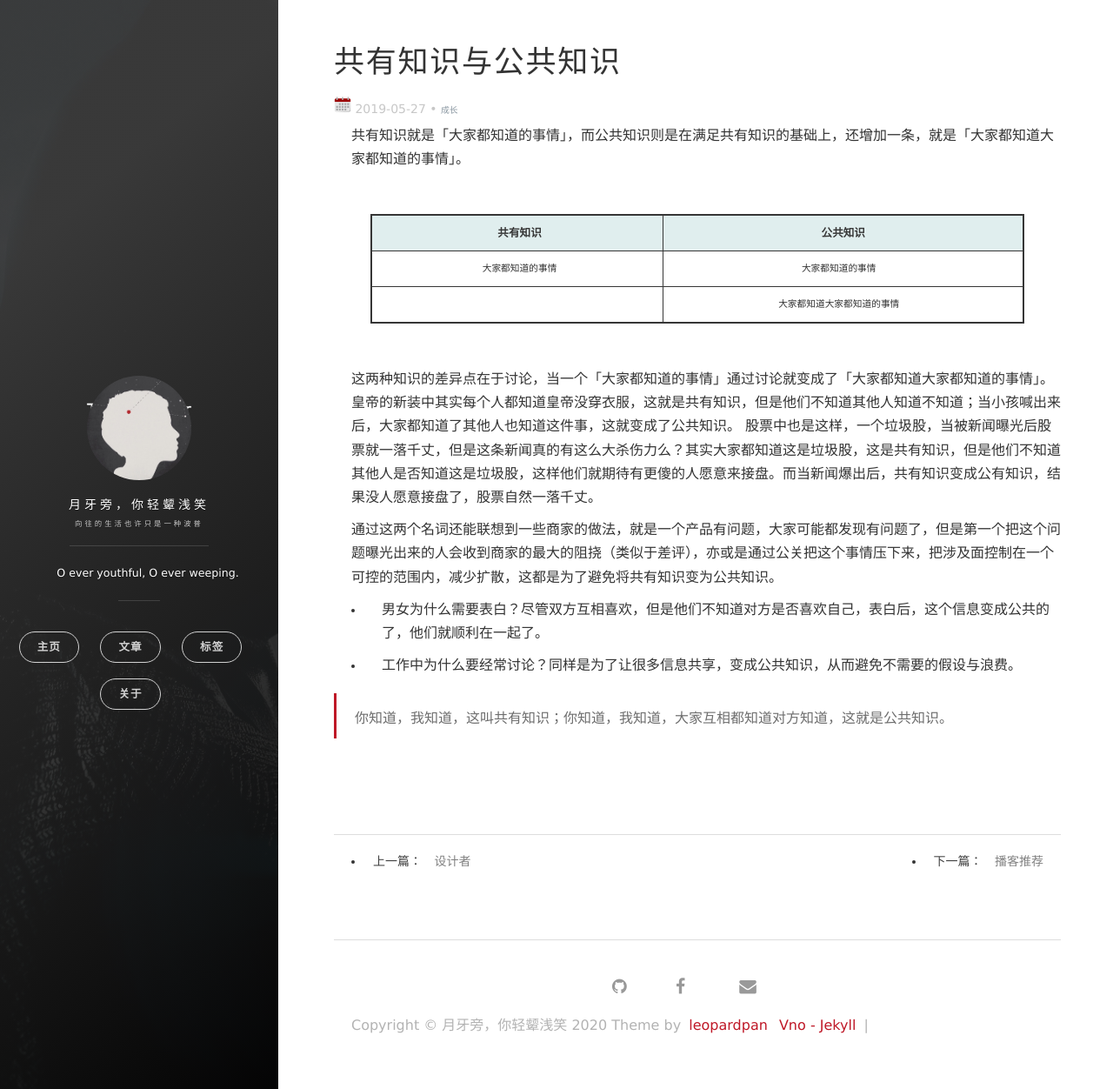
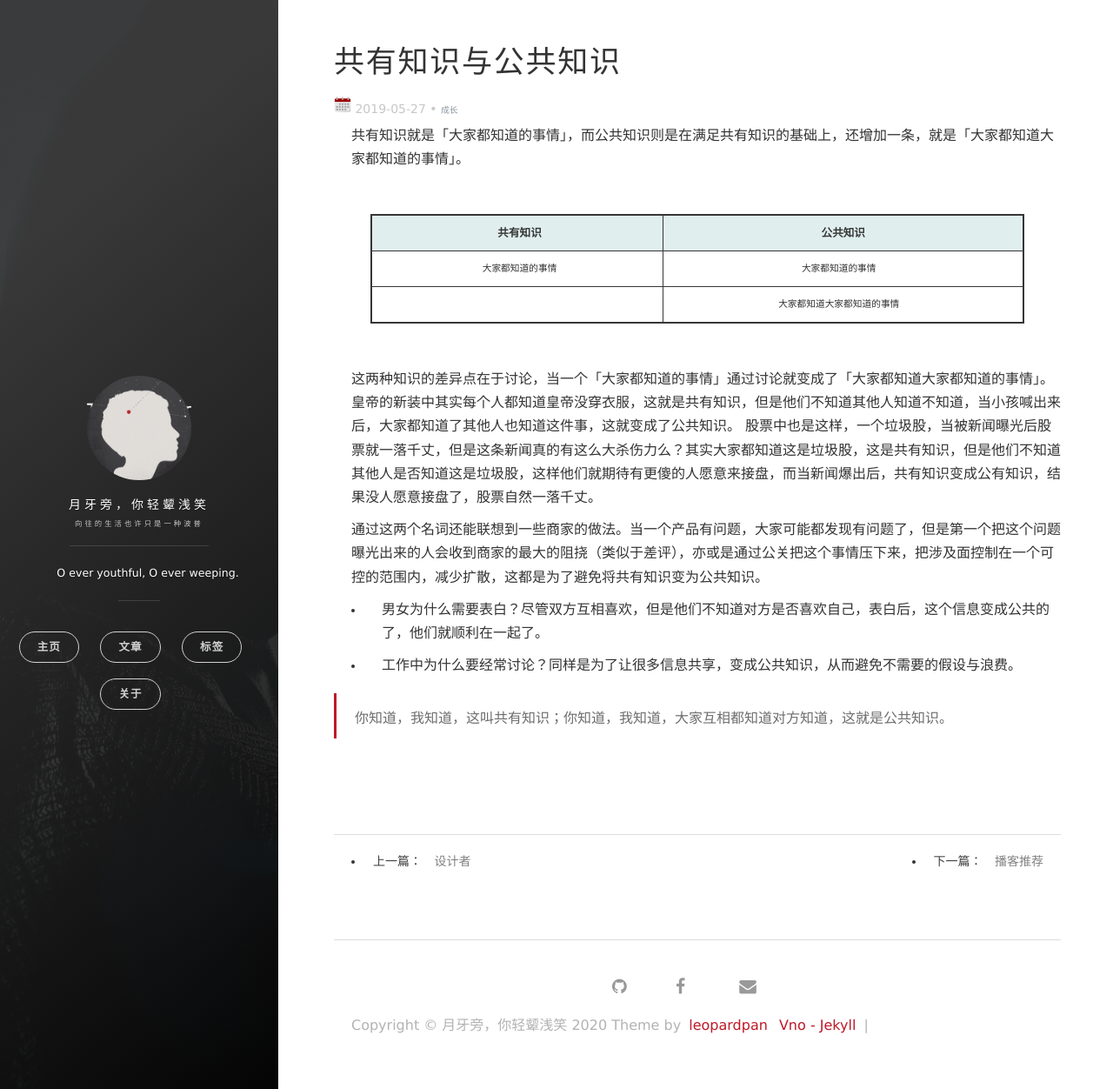
Before and after one commit to TechDreamer1125/TechDreamer1125.github.io, a Jekyll site: the page built from _posts/2019-06-20-common_knowledge.markdown, in a window 1280 px wide and 1252 px high. Shown: the whole window at 87% size. Built offline with Jekyll 4.4.1, drawn with Linux system fonts in a browser that asks for light colours; nearby versions of some CDN libraries; comment, search, counter and statistics services are not loaded.

Commit message:
提交本地未上传文件；修改以前文件的格式错误

````diff
--- a/_posts/2017-03-13-i-never-believe.markdown
+++ b/_posts/2017-03-13-i-never-believe.markdown
@@ -2,7 +2,7 @@
 layout: post
 title: 我从不曾相信
 date: 2017-03-13
-tag: 诗
+tag: 成长
 ---
 
 > 高中同学写的诗
--- a/_posts/2017-10-20-Linux-Command.markdown
+++ b/_posts/2017-10-20-Linux-Command.markdown
@@ -177,6 +177,7 @@ tmpfs           783M     0  783M   0% /run/user/1003
 ```
 
 - fdisk -l 获得机器中所有的硬盘的分区
+
 ```
 Disk /dev/vda: 53.7 GB, 53687091200 bytes, 104857600 sectors
 Units = sectors of 1 * 512 = 512 bytes
--- a/_posts/2019-06-20-common_knowledge.markdown
+++ b/_posts/2019-06-20-common_knowledge.markdown
@@ -12,9 +12,9 @@ tag: 成长
 |  大家都知道的事情  |  大家都知道的事情  |
 |    |  大家都知道大家都知道的事情 |
 
-这两种知识的差异点在于讨论，当一个「大家都知道的事情」通过讨论就变成了「大家都知道大家都知道的事情」。皇帝的新装中其实每个人都知道皇帝没穿衣服，这就是共有知识，但是他们不知道其他人知道不知道；当小孩喊出来后，大家都知道了其他人也知道这件事，这就变成了公共知识。 股票中也是这样，一个垃圾股，当被新闻曝光后股票就一落千丈，但是这条新闻真的有这么大杀伤力么？其实大家都知道这是垃圾股，这是共有知识，但是他们不知道其他人是否知道这是垃圾股，这样他们就期待有更傻的人愿意来接盘。而当新闻爆出后，共有知识变成公有知识，结果没人愿意接盘了，股票自然一落千丈。
+这两种知识的差异点在于讨论，当一个「大家都知道的事情」通过讨论就变成了「大家都知道大家都知道的事情」。皇帝的新装中其实每个人都知道皇帝没穿衣服，这就是共有知识，但是他们不知道其他人知道不知道，当小孩喊出来后，大家都知道了其他人也知道这件事，这就变成了公共知识。 股票中也是这样，一个垃圾股，当被新闻曝光后股票就一落千丈，但是这条新闻真的有这么大杀伤力么？其实大家都知道这是垃圾股，这是共有知识，但是他们不知道其他人是否知道这是垃圾股，这样他们就期待有更傻的人愿意来接盘，而当新闻爆出后，共有知识变成公有知识，结果没人愿意接盘了，股票自然一落千丈。
 
-通过这两个名词还能联想到一些商家的做法，就是一个产品有问题，大家可能都发现有问题了，但是第一个把这个问题曝光出来的人会收到商家的最大的阻挠（类似于差评），亦或是通过公关把这个事情压下来，把涉及面控制在一个可控的范围内，减少扩散，这都是为了避免将共有知识变为公共知识。
+通过这两个名词还能联想到一些商家的做法。当一个产品有问题，大家可能都发现有问题了，但是第一个把这个问题曝光出来的人会收到商家的最大的阻挠（类似于差评），亦或是通过公关把这个事情压下来，把涉及面控制在一个可控的范围内，减少扩散，这都是为了避免将共有知识变为公共知识。
 
 - 男女为什么需要表白？尽管双方互相喜欢，但是他们不知道对方是否喜欢自己，表白后，这个信息变成公共的了，他们就顺利在一起了。
 
````
Also changed, not shown: _posts/2019-01-25-Galton_board.markdown (added, +20 -0 lines), _posts/2019-09-15-scarecrow.markdown (added, +13 -0 lines).
